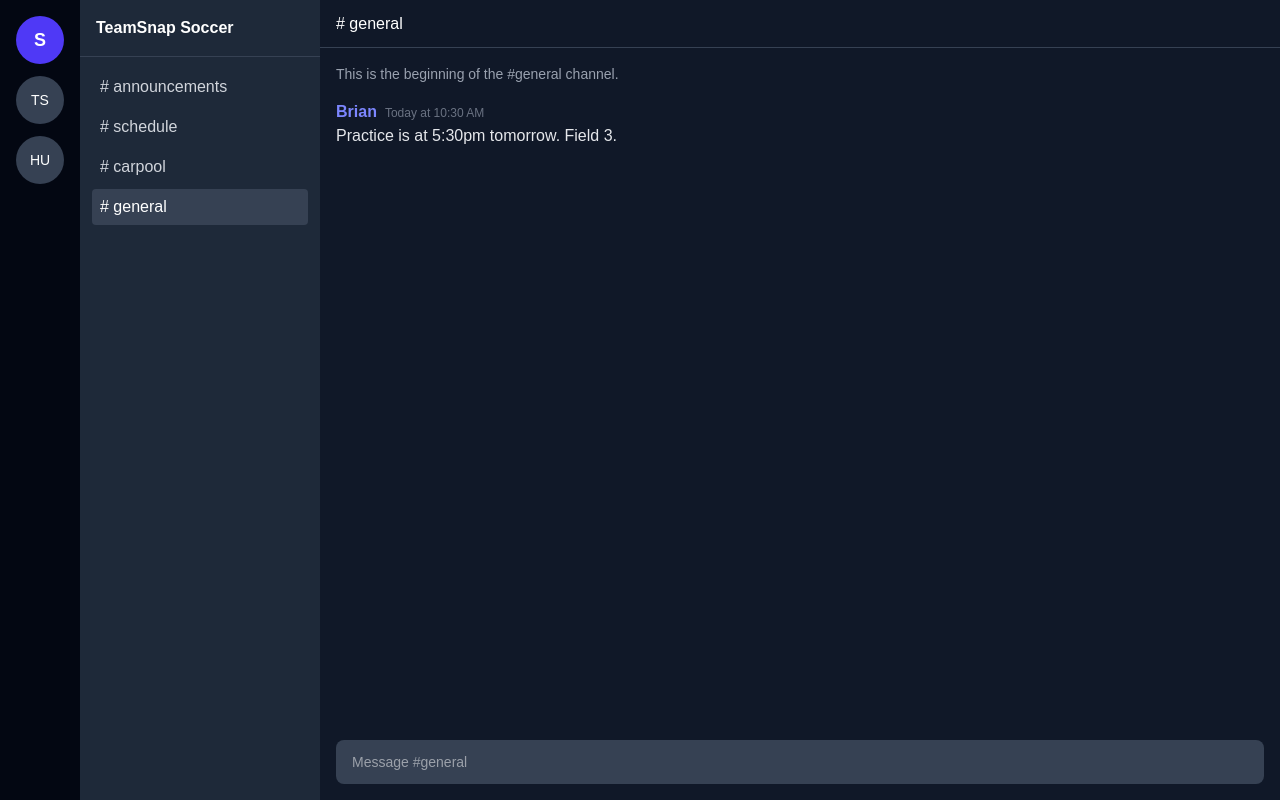
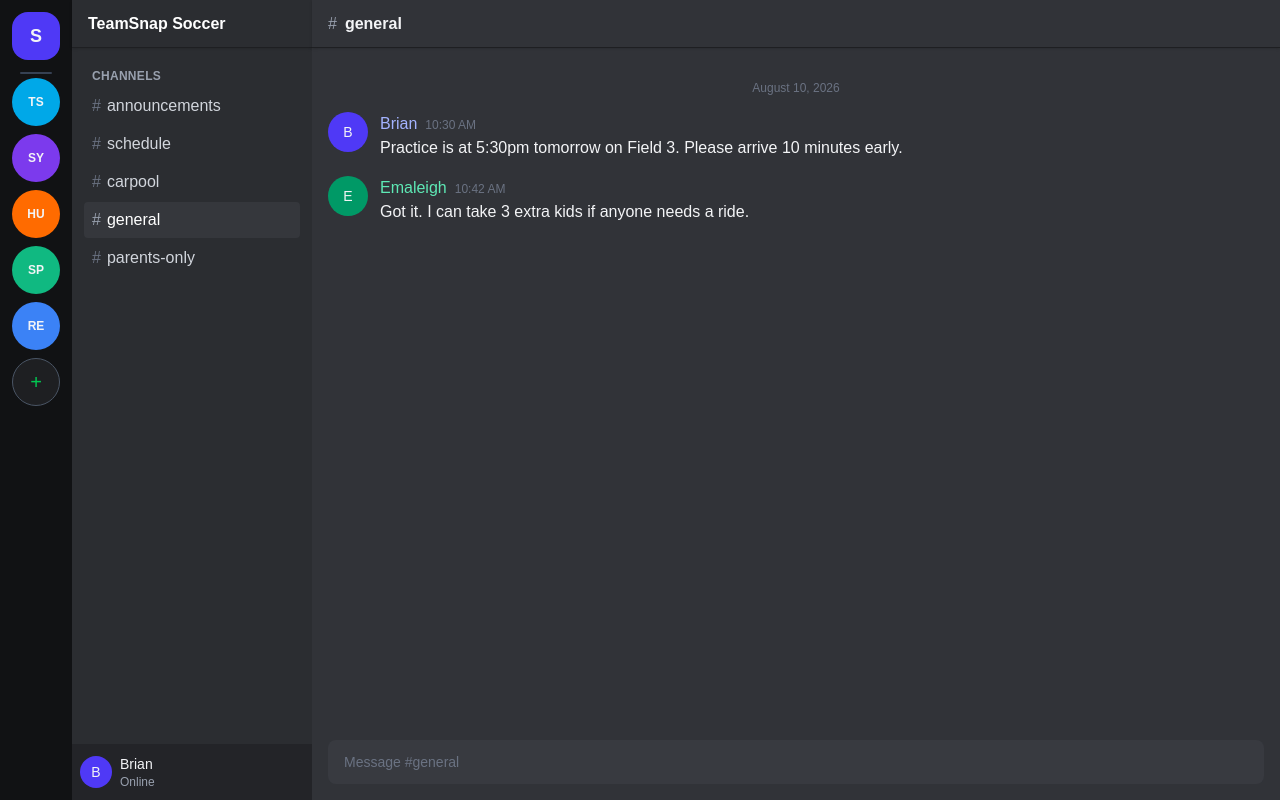
Before and after one commit to BriWilhite/sqorsports, a Next.js app: page / in a window 1280 px wide. Built offline with nearby package versions, Linux system fonts and the light colour scheme.

Commit message:
Improve Discord-style UI with sports app servers

```diff
--- a/app/page.tsx
+++ b/app/page.tsx
@@ -1,63 +1,136 @@
 export default function Home() {
   return (
-    <div className="flex h-screen bg-gray-900 text-white">
+    <div className="flex h-screen bg-[#1e1f22] text-gray-100">
       {/* Servers Sidebar */}
-      <div className="w-20 bg-gray-950 flex flex-col items-center py-4 space-y-3">
-        <div className="w-12 h-12 rounded-full bg-indigo-600 flex items-center justify-center text-lg font-bold cursor-pointer hover:rounded-2xl transition-all">
+      <div className="w-[72px] bg-[#111214] flex flex-col items-center py-3 space-y-2">
+        {/* SqorSports home */}
+        <div className="w-12 h-12 rounded-2xl bg-indigo-600 flex items-center justify-center text-lg font-bold cursor-pointer hover:rounded-xl transition-all duration-200">
           S
         </div>
-        <div className="w-12 h-12 rounded-full bg-gray-700 flex items-center justify-center text-sm cursor-pointer hover:rounded-2xl transition-all">
+
+        <div className="w-8 h-[2px] bg-gray-700 rounded-full my-1"></div>
+
+        {/* TeamSnap */}
+        <div className="w-12 h-12 rounded-full bg-[#00a8e8] flex items-center justify-center text-xs font-bold cursor-pointer hover:rounded-2xl transition-all duration-200" title="TeamSnap">
           TS
         </div>
-        <div className="w-12 h-12 rounded-full bg-gray-700 flex items-center justify-center text-sm cursor-pointer hover:rounded-2xl transition-all">
+
+        {/* SportsYou */}
+        <div className="w-12 h-12 rounded-full bg-[#7c3aed] flex items-center justify-center text-xs font-bold cursor-pointer hover:rounded-2xl transition-all duration-200" title="SportsYou">
+          SY
+        </div>
+
+        {/* Hudl */}
+        <div className="w-12 h-12 rounded-full bg-[#ff6b00] flex items-center justify-center text-xs font-bold cursor-pointer hover:rounded-2xl transition-all duration-200" title="Hudl">
           HU
+        </div>
+
+        {/* Sprocket */}
+        <div className="w-12 h-12 rounded-full bg-[#10b981] flex items-center justify-center text-xs font-bold cursor-pointer hover:rounded-2xl transition-all duration-200" title="Sprocket">
+          SP
+        </div>
+
+        {/* Remind */}
+        <div className="w-12 h-12 rounded-full bg-[#3b82f6] flex items-center justify-center text-xs font-bold cursor-pointer hover:rounded-2xl transition-all duration-200" title="Remind">
+          RE
+        </div>
+
+        {/* Add server */}
+        <div className="w-12 h-12 rounded-full bg-[#1e1f22] border border-gray-600 flex items-center justify-center text-xl text-green-500 cursor-pointer hover:rounded-2xl hover:bg-green-500 hover:text-white transition-all duration-200">
+          +
         </div>
       </div>
 
       {/* Channels Sidebar */}
-      <div className="w-60 bg-gray-800 flex flex-col">
-        <div className="p-4 border-b border-gray-700 font-semibold">
+      <div className="w-60 bg-[#2b2d31] flex flex-col">
+        <div className="h-12 px-4 flex items-center border-b border-[#1e1f22] font-semibold text-white shadow-sm">
           TeamSnap Soccer
         </div>
-        <div className="flex-1 p-3 space-y-1">
-          <div className="px-2 py-1.5 rounded hover:bg-gray-700 cursor-pointer text-gray-300">
-            # announcements
+
+        <div className="flex-1 overflow-y-auto p-3 space-y-0.5">
+          <div className="text-xs font-semibold text-gray-400 uppercase tracking-wide px-2 mb-1 mt-2">
+            Channels
           </div>
-          <div className="px-2 py-1.5 rounded hover:bg-gray-700 cursor-pointer text-gray-300">
-            # schedule
+
+          <div className="flex items-center px-2 py-1.5 rounded hover:bg-[#35373c] cursor-pointer text-gray-300">
+            <span className="mr-1.5 text-gray-500">#</span> announcements
           </div>
-          <div className="px-2 py-1.5 rounded hover:bg-gray-700 cursor-pointer text-gray-300">
-            # carpool
+          <div className="flex items-center px-2 py-1.5 rounded hover:bg-[#35373c] cursor-pointer text-gray-300">
+            <span className="mr-1.5 text-gray-500">#</span> schedule
           </div>
-          <div className="px-2 py-1.5 rounded bg-gray-700 cursor-pointer">
-            # general
+          <div className="flex items-center px-2 py-1.5 rounded hover:bg-[#35373c] cursor-pointer text-gray-300">
+            <span className="mr-1.5 text-gray-500">#</span> carpool
+          </div>
+          <div className="flex items-center px-2 py-1.5 rounded bg-[#35373c] cursor-pointer text-white">
+            <span className="mr-1.5 text-gray-400">#</span> general
+          </div>
+          <div className="flex items-center px-2 py-1.5 rounded hover:bg-[#35373c] cursor-pointer text-gray-300">
+            <span className="mr-1.5 text-gray-500">#</span> parents-only
+          </div>
+        </div>
+
+        {/* User area */}
+        <div className="h-14 bg-[#232428] px-2 flex items-center">
+          <div className="w-8 h-8 rounded-full bg-indigo-600 flex items-center justify-center text-sm font-medium">
+            B
+          </div>
+          <div className="ml-2">
+            <div className="text-sm font-medium">Brian</div>
+            <div className="text-xs text-gray-400">Online</div>
           </div>
         </div>
       </div>
 
       {/* Main Content */}
-      <div className="flex-1 flex flex-col">
-        <div className="h-12 border-b border-gray-700 flex items-center px-4 font-medium">
-          # general
+      <div className="flex-1 flex flex-col bg-[#313338]">
+        {/* Channel header */}
+        <div className="h-12 px-4 flex items-center border-b border-[#1e1f22] shadow-sm">
+          <span className="text-gray-400 mr-2">#</span>
+          <span className="font-semibold">general</span>
         </div>
-        <div className="flex-1 p-4 overflow-y-auto">
-          <div className="text-gray-400 text-sm mb-4">
-            This is the beginning of the #general channel.
+
+        {/* Messages */}
+        <div className="flex-1 overflow-y-auto p-4 space-y-4">
+          <div className="text-center text-xs text-gray-500 my-4">
+            August 10, 2026
           </div>
-          <div className="space-y-4">
-            <div>
-              <span className="font-semibold text-indigo-400">Brian</span>
-              <span className="text-gray-500 text-xs ml-2">Today at 10:30 AM</span>
-              <p className="text-gray-200">Practice is at 5:30pm tomorrow. Field 3.</p>
+
+          <div className="flex group">
+            <div className="w-10 h-10 rounded-full bg-indigo-600 flex items-center justify-center text-sm font-medium flex-shrink-0">
+              B
+            </div>
+            <div className="ml-3">
+              <div className="flex items-baseline">
+                <span className="font-medium text-indigo-300">Brian</span>
+                <span className="text-xs text-gray-500 ml-2">10:30 AM</span>
+              </div>
+              <p className="text-gray-100">Practice is at 5:30pm tomorrow on Field 3. Please arrive 10 minutes early.</p>
+            </div>
+          </div>
+
+          <div className="flex group">
+            <div className="w-10 h-10 rounded-full bg-emerald-600 flex items-center justify-center text-sm font-medium flex-shrink-0">
+              E
+            </div>
+            <div className="ml-3">
+              <div className="flex items-baseline">
+                <span className="font-medium text-emerald-300">Emaleigh</span>
+                <span className="text-xs text-gray-500 ml-2">10:42 AM</span>
+              </div>
+              <p className="text-gray-100">Got it. I can take 3 extra kids if anyone needs a ride.</p>
             </div>
           </div>
         </div>
+
+        {/* Message input */}
         <div className="p-4">
-          <input
-            type="text"
-            placeholder="Message #general"
-            className="w-full bg-gray-700 rounded-lg px-4 py-3 text-sm focus:outline-none"
-          />
+          <div className="bg-[#383a40] rounded-lg px-4 py-3 flex items-center">
+            <input
+              type="text"
+              placeholder="Message #general"
+              className="bg-transparent w-full text-sm focus:outline-none placeholder-gray-500"
+            />
+          </div>
         </div>
       </div>
     </div>
```
